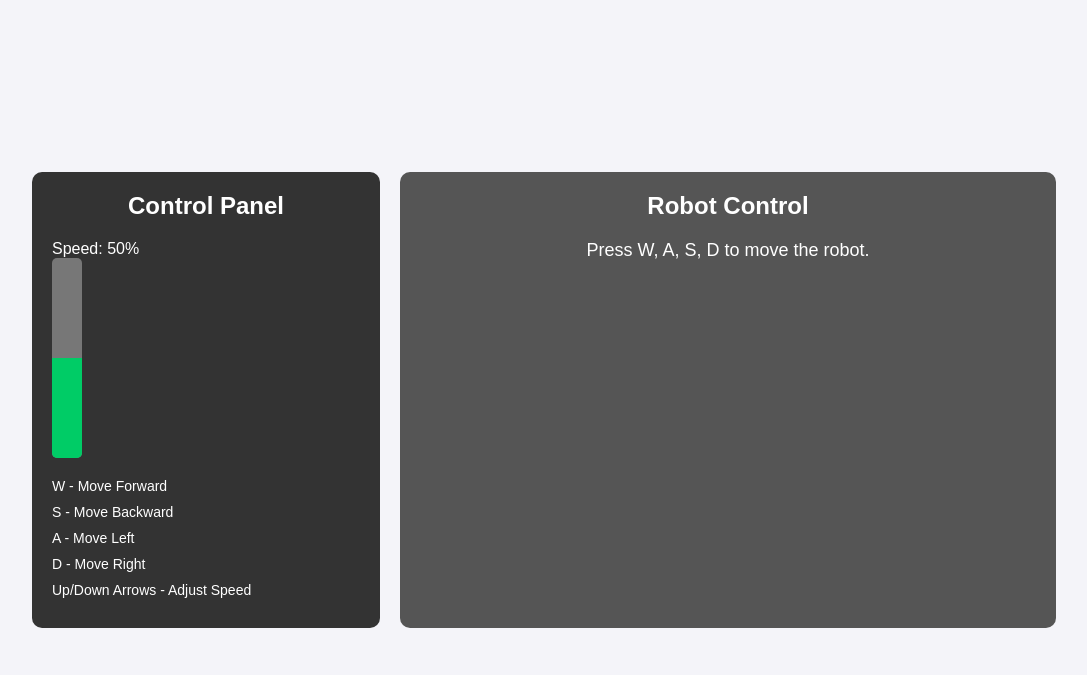
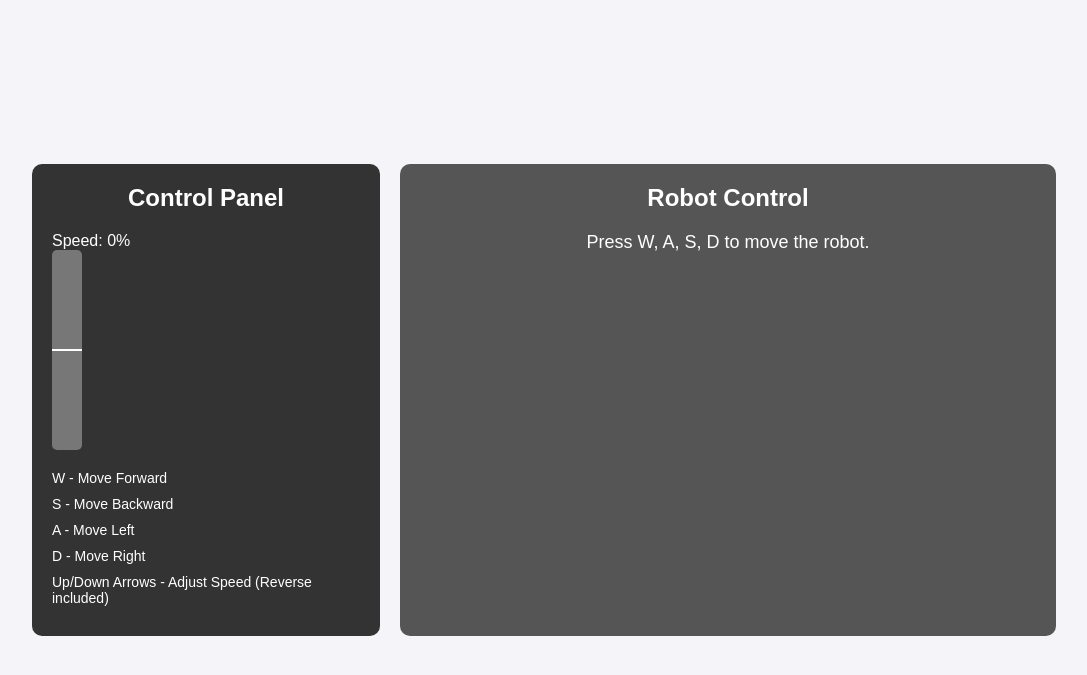
Before and after one commit to PippyUrkel/ROBOSUMO_CONTROL, a Flask app: page / in a window 1280 px wide. Shown: the top 675 px of the page, without its empty margins (96-1183 px from the left). Run offline with Flask 3, Linux system fonts and the light colour scheme.

Commit message:
basic control (w/o linking) v2

```diff
--- a/website/static/script.js
+++ b/website/static/script.js
@@ -1,12 +1,32 @@
-let speed = 50; // Speed percentage, 0-100
+let speed = 0; // Speed percentage, ranges from -80 (reverse) to 100 (boost)
 let statusDisplay = document.getElementById('status');
 let speedDisplay = document.getElementById('speed-display');
 let throttleFill = document.getElementById('throttle-fill');
 
 // Update speed display
 function updateSpeedDisplay() {
-    speedDisplay.innerText = `${speed}%`;
-    throttleFill.style.height = `${speed}%`;
+    if (speed > 0 && speed <= 80) {
+        speedDisplay.innerText = `${speed}% (Normal)`;
+        throttleFill.style.backgroundColor = "#00cc66"; // Green for normal forward
+    } else if (speed > 80) {
+        speedDisplay.innerText = `${speed}% (Boost)`;
+        throttleFill.style.backgroundColor = "#ffcc00"; // Yellow for boost
+    } else if (speed < 0) {
+        speedDisplay.innerText = `${Math.abs(speed)}% (Reverse)`;
+        throttleFill.style.backgroundColor = "#cc3333"; // Red for reverse
+    } else {
+        speedDisplay.innerText = `0% (Neutral)`;
+        throttleFill.style.backgroundColor = "#00cc66"; // Neutral state
+    }
+
+    // Adjust the throttle fill position and height
+    if (speed >= 0) {
+        throttleFill.style.height = `${speed}%`;
+        throttleFill.style.bottom = `50%`;
+    } else {
+        throttleFill.style.height = `${Math.abs(speed)}%`;
+        throttleFill.style.bottom = `calc(50% - ${Math.abs(speed)}%)`;
+    }
 }
 
 // Handle robot movement keys (W, A, S, D)
@@ -32,12 +52,13 @@ document.addEventListener('keydown', function(event) {
 document.addEventListener('keydown', function(event) {
     if (event.key === 'ArrowUp') {
         if (speed < 100) {
-            speed += 5;
+            speed += (speed >= 80) ? 10 : 5; // Boost mode after 80%
+            if (speed > 100) speed = 100; // Cap at 100% boost
         }
         updateSpeedDisplay();
     } else if (event.key === 'ArrowDown') {
-        if (speed > 0) {
-            speed -= 5;
+        if (speed > -80) {
+            speed -= (speed > 80) ? 10 : 5; // Slower reduction when in boost mode
         }
         updateSpeedDisplay();
     }
--- a/website/static/style.css
+++ b/website/static/style.css
@@ -51,12 +51,21 @@ body {
 }
 
 .throttle-fill {
-    background-color: #00cc66;
     width: 100%;
-    height: 50%;
     position: absolute;
-    bottom: 0;
-    transition: height 0.1s ease;
+    bottom: 50%;
+    background-color: #00cc66; /* Green for forward */
+    transition: height 0.1s ease, background-color 0.2s ease;
+}
+
+.throttle-neutral-line {
+    position: absolute;
+    width: 100%;
+    height: 2px;
+    background-color: white;
+    top: 50%;
+    left: 0;
+    transform: translateY(-50%);
 }
 
 .instructions p {
--- a/website/templates/base.html
+++ b/website/templates/base.html
@@ -11,9 +11,10 @@
         <div class="control-panel">
             <h2>Control Panel</h2>
             <div class="throttle">
-                <p>Speed: <span id="speed-display">50%</span></p>
+                <p>Speed: <span id="speed-display">0%</span></p>
                 <div class="throttle-bar">
                     <div class="throttle-fill" id="throttle-fill"></div>
+                    <div class="throttle-neutral-line"></div>
                 </div>
             </div>
             <div class="instructions">
@@ -21,7 +22,7 @@
                 <p>S - Move Backward</p>
                 <p>A - Move Left</p>
                 <p>D - Move Right</p>
-                <p>Up/Down Arrows - Adjust Speed</p>
+                <p>Up/Down Arrows - Adjust Speed (Reverse included)</p>
             </div>
         </div>
 
```
